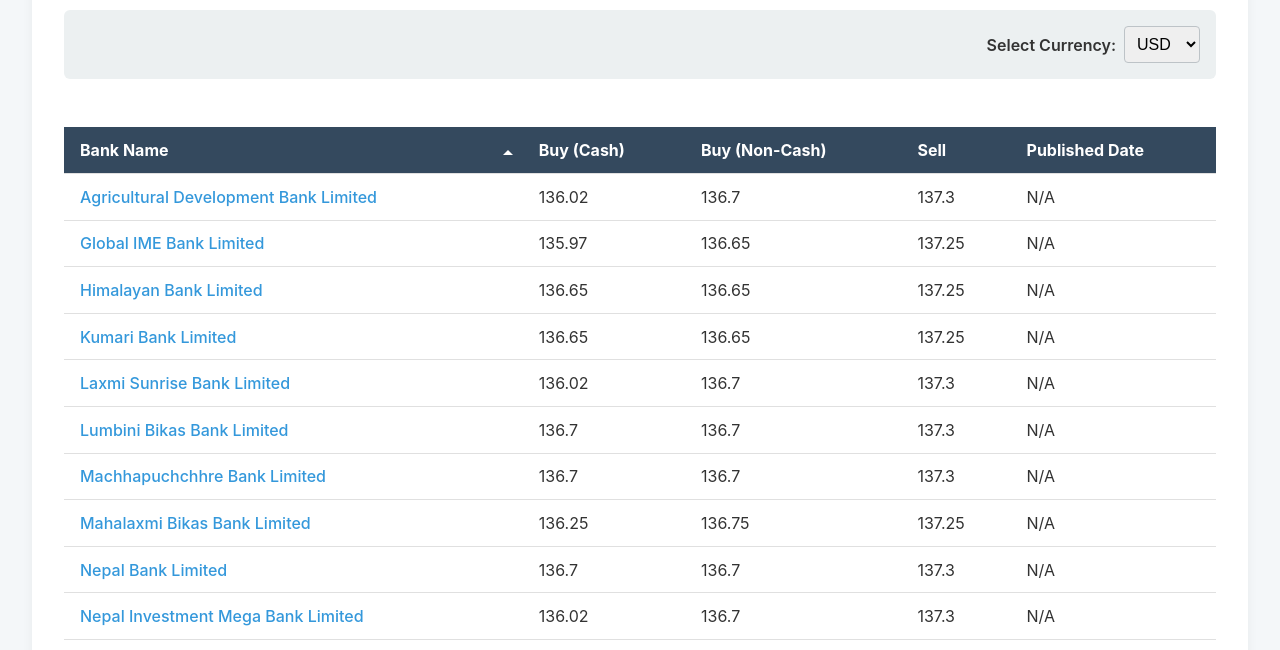
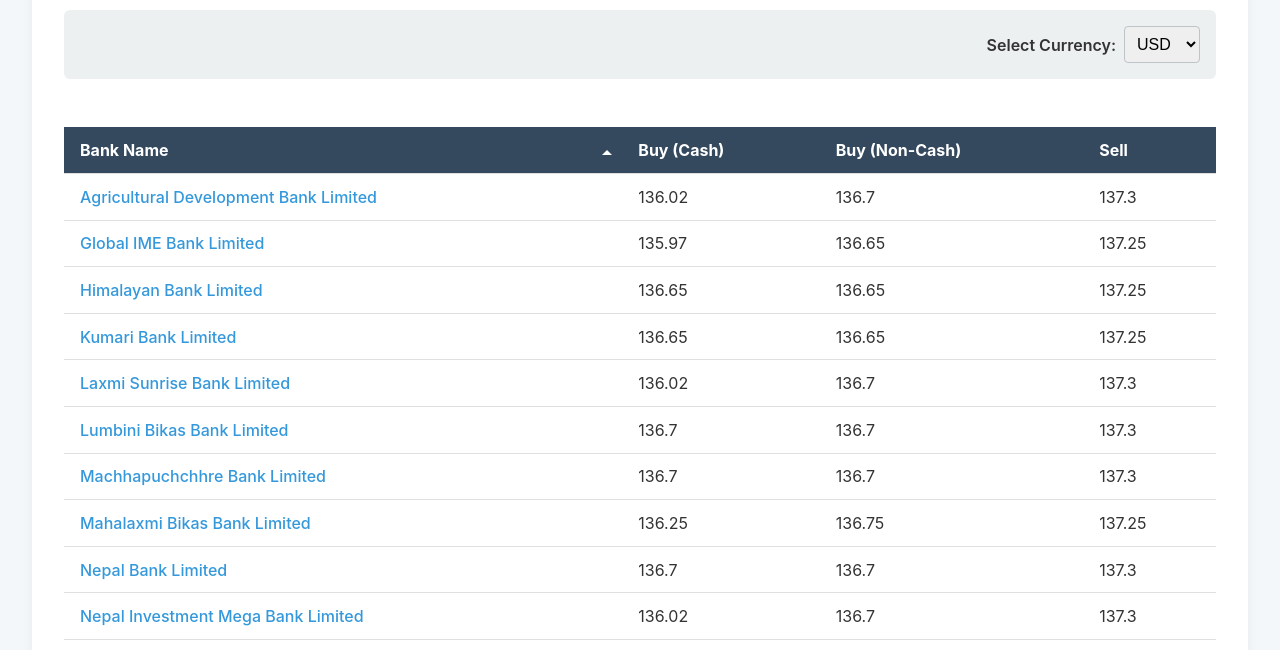
Before and after one commit to kpldvnpne/forex-nepal, a plain HTML site: page ui/index.html in a window 1280 px wide. Shown: the part 146-796 px from the top of the page. Drawn offline with Linux system fonts and the light colour scheme.

Commit message:
Hide Published Date

```diff
--- a/ui/index.html
+++ b/ui/index.html
@@ -249,7 +249,7 @@
                                 <th data-column="buyCash">Buy (Cash)</th>
                                 <th data-column="buyNonCash">Buy (Non-Cash)</th>
                                 <th data-column="sell">Sell</th>
-                                <th data-column="publishedDate">Published Date</th>
+                                <!-- <th data-column="publishedDate">Published Date</th> -->
                             </tr>
                         </thead>
                         <tbody>
@@ -259,7 +259,7 @@
                                     <td>${row.buyCash ?? 'N/A'}</td>
                                     <td>${row.buyNonCash ?? 'N/A'}</td>
                                     <td>${row.sell ?? 'N/A'}</td>
-                                    <td>${row.publishedDate}</td>
+                                    <!-- <td>${row.publishedDate}</td> -->
                                 </tr>
                             `).join('')}
                         </tbody>
```
